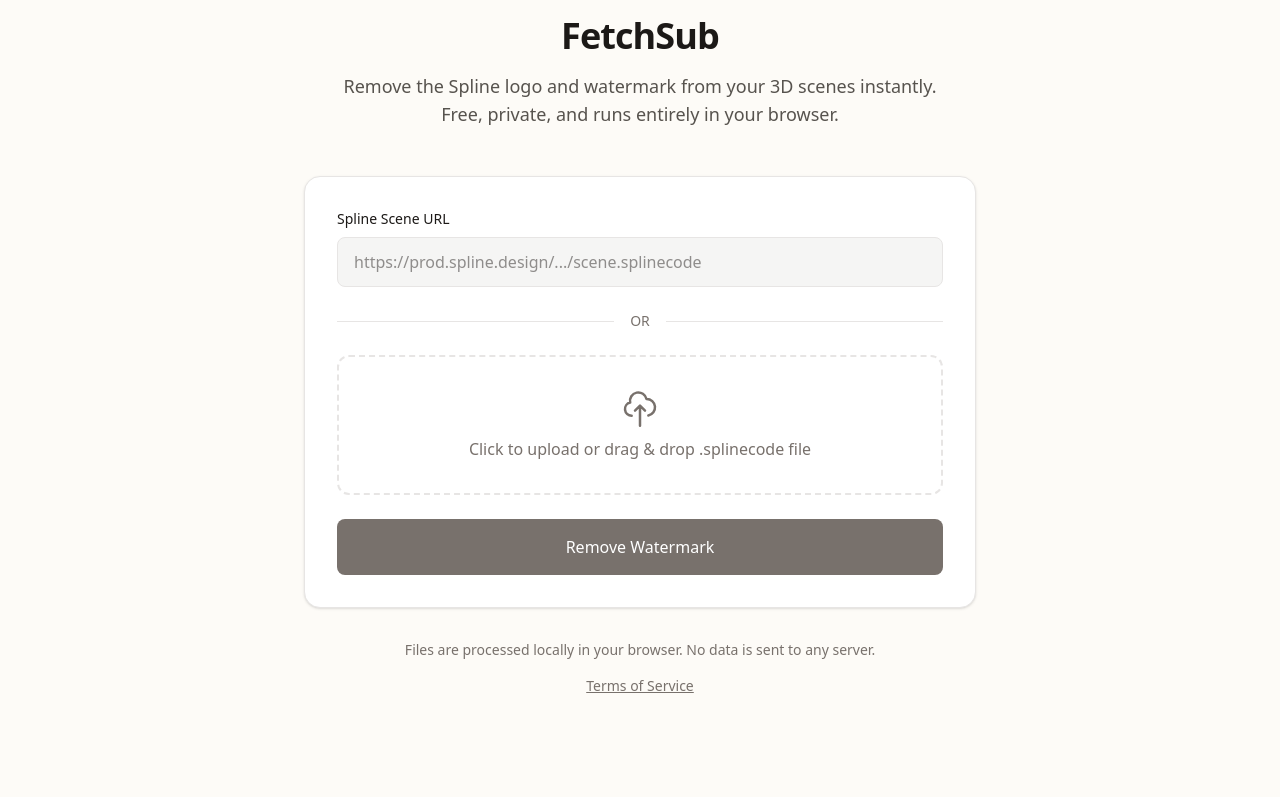
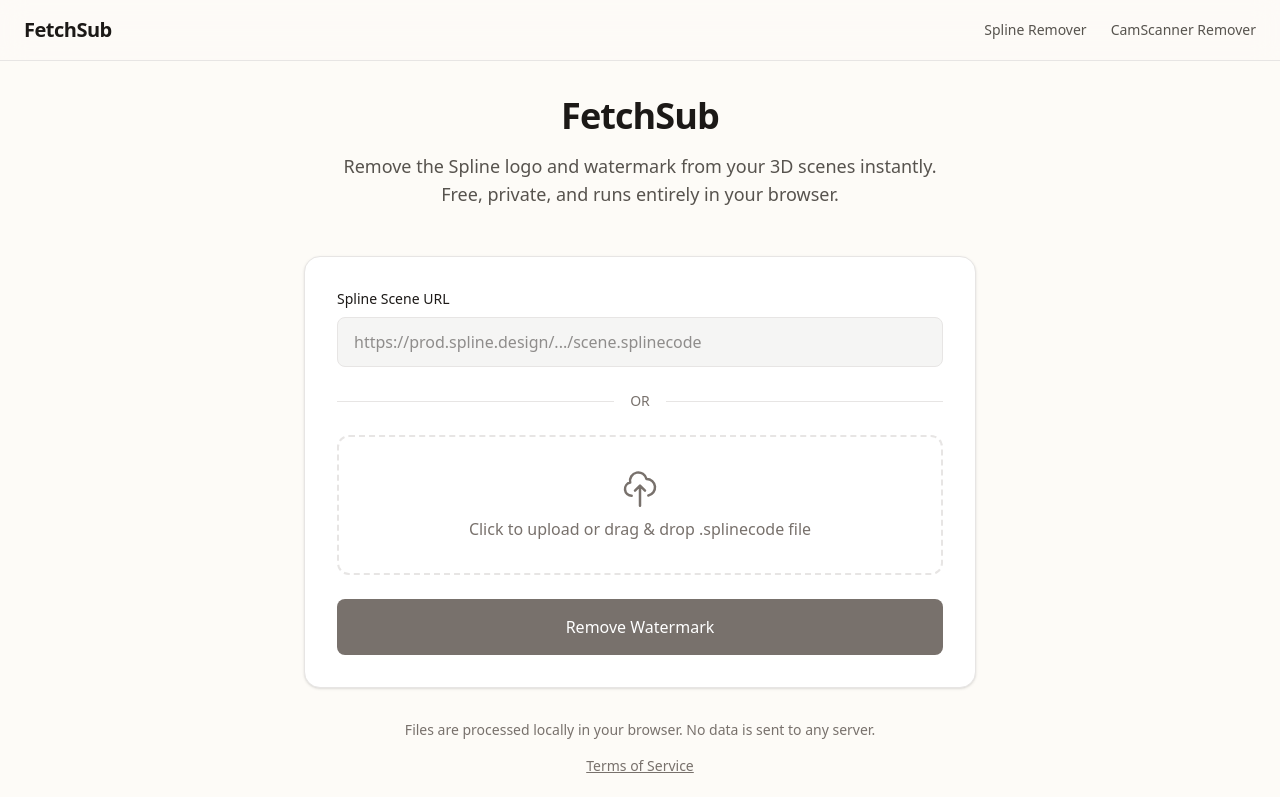
Before and after one commit to sahaj24/watermark-remover, a Next.js app: page / in a window 1280 px wide. Shown: the top 797 px of the page. Built offline with nearby package versions, Linux system fonts and the light colour scheme.

Commit message:
Add global navigation bar for better internal linking and SEO

```diff
--- a/app/layout.tsx
+++ b/app/layout.tsx
@@ -114,7 +114,20 @@
             }
           `}
         </Script>
-        {children}
+
+        <nav className="fixed top-0 left-0 right-0 z-50 flex items-center justify-between px-6 py-4 bg-[#FDFBF7]/80 backdrop-blur-md border-b border-[#E7E5E4]">
+          <div className="flex items-center gap-2">
+            <a href="/" className="font-bold text-xl tracking-tight text-[#1C1917]">FetchSub</a>
+          </div>
+          <div className="flex gap-6 text-sm font-medium text-[#57534E]">
+            <a href="/" className="hover:text-[#1C1917] transition-colors">Spline Remover</a>
+            <a href="/camscanner" className="hover:text-[#1C1917] transition-colors">CamScanner Remover</a>
+          </div>
+        </nav>
+
+        <div className="pt-20">
+          {children}
+        </div>
       </body>
     </html>
   );
```
